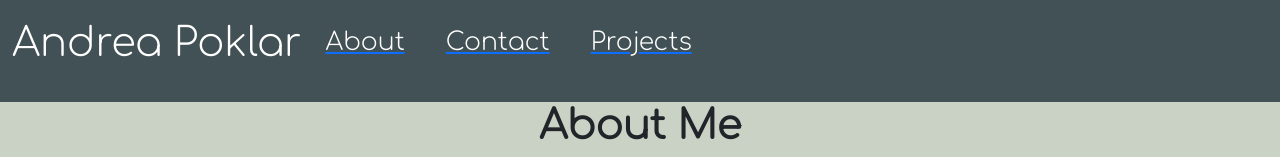
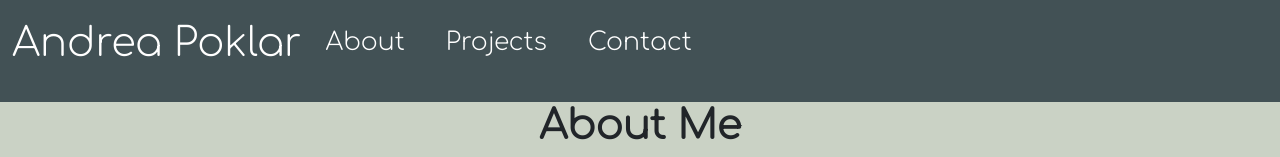
Before and after one commit to apoklar/react-portfolio, a React (Create React App) app: page /about in a window 1280 px wide. Shown: the top 157 px of the page. Built offline with nearby package versions, Linux system fonts and the light colour scheme.

Commit message:
small changes

```diff
--- a/src/components/Nav/index.js
+++ b/src/components/Nav/index.js
@@ -14,14 +14,14 @@ function Nav() {
                     </button>
                     <div className="collapse navbar-collapse" id="navbarNav">
                     <ul className="navbar-nav">
-                        <Link to="/about"><li className="nav-item">
+                        <Link to="/about" style={{ textDecoration: 'none' }}><li className="nav-item">
                         <p className="nav-link" aria-current="page">About</p>
                         </li></Link>
-                        <Link to="/contact"><li className="nav-item">
+                        <Link to="/project" style={{ textDecoration: 'none' }}><li className="nav-item">
+                        <p className="nav-link" aria-current="page">Projects</p>
+                        </li></Link>
+                        <Link to="/contact" style={{ textDecoration: 'none' }}><li className="nav-item">
                         <p className="nav-link" aria-current="page">Contact</p>
-                        </li></Link>
-                        <Link to="/project"><li className="nav-item">
-                        <p className="nav-link" aria-current="page">Projects</p>
                         </li></Link>
                     </ul>
                     </div>
```
